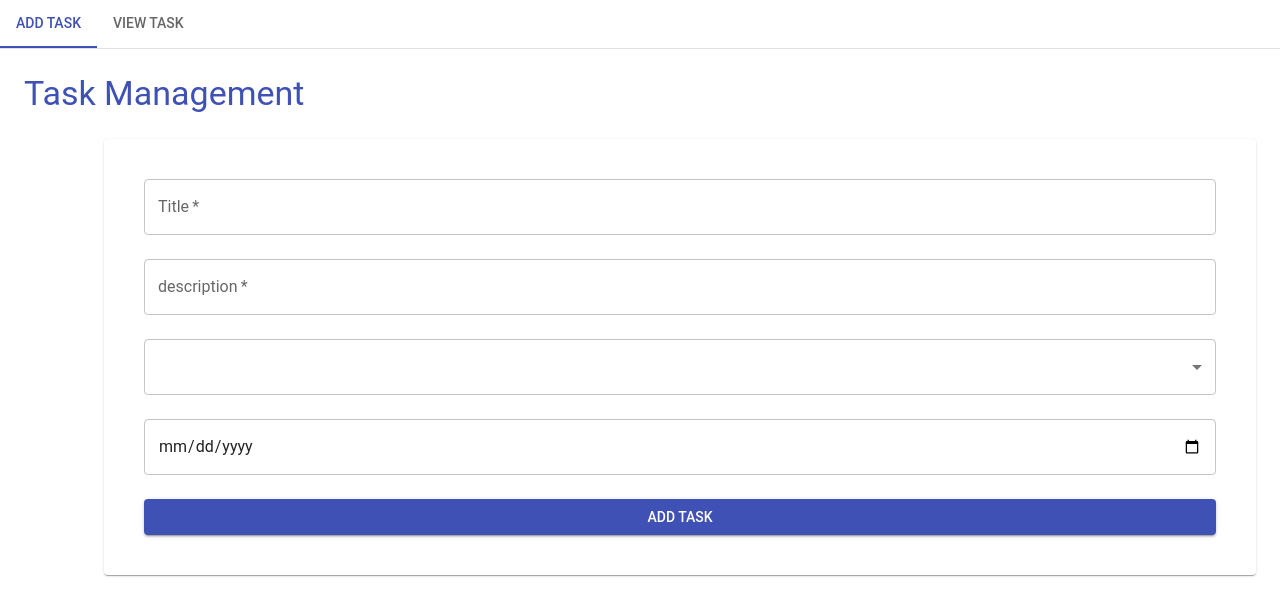
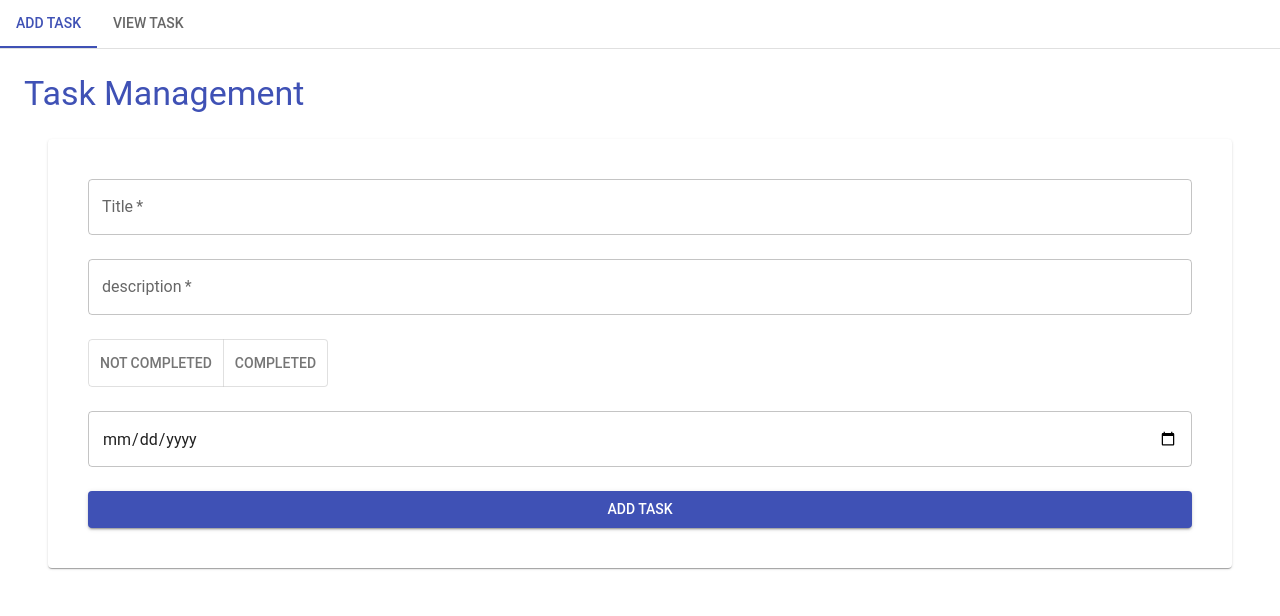
Before and after one commit to lakindulk/Assignment_OutClass, a React (Create React App) app: page / in a window 1280 px wide. Shown: the top 616 px of the page. Built offline with nearby package versions, Linux system fonts and the light colour scheme; the HTML template or start-up script is replaced by a standard one.

Commit message:
Alert added

```diff
--- a/src/Pages/ManageTask.js
+++ b/src/Pages/ManageTask.js
@@ -1,6 +1,6 @@
 import React, { useContext, useState } from "react";
 import PropTypes from 'prop-types';
-import { Typography, TextField, Box, Tab, Tabs, Card, Button, Select, MenuItem, InputLabel, Grid } from "@mui/material";
+import { Typography, TextField, Box, Tab, Tabs, Card, Button, Grid, Container, ToggleButton, ToggleButtonGroup } from "@mui/material";
 import Alert from '@mui/material/Alert';
 import { v4 as uuidv4 } from 'uuid';
 import { TaskContext } from '../contexts/ToDotask';
@@ -68,7 +68,7 @@ export default function ManageTask() {
         };
         addTask(newTask);
         console.log(tasks);
-        setAlertContent('New Task Added  |Click Me To Close|');
+        setAlertContent('New Task Added  | Click Me To Close |');
         setAlert(true);
         setTitle('');
         setDescription('');
@@ -88,7 +88,7 @@ export default function ManageTask() {
 
     const deleteTasks = (id) => {
         deleteTask(id);
-        setAlertContent('Task Removed  |Click Me To Close|');
+        setAlertContent('Task Removed  | Click Me To Close |');
         setAlert(true);
     };
 
@@ -98,7 +98,7 @@ export default function ManageTask() {
         }
         editTask(editedTask);
         setIsEditing(false);
-        setAlertContent('Task Edited Successfully  |Click Me To Close|');
+        setAlertContent('Task Edited Successfully  | Click Me To Close |');
         setAlert(true);
         setid('');
         setTitle('');
@@ -115,8 +115,10 @@ export default function ManageTask() {
                         setAlert(false);
                     }}
                     sx={{ mb: 2 }}
+                    style={{backgroundColor:'secondary'}}
                 >
-                    {alertContent}
+                   <Typography color="white">{alertContent}</Typography>
+
                 </Alert> : <></>}
                 <Box sx={{ width: '100%' }}>
                     <Box sx={{ borderBottom: 1, borderColor: 'divider' }}>
@@ -129,7 +131,9 @@ export default function ManageTask() {
                         <div className="bottom">
                             <Typography variant="h4" color='primary'> Task Management</Typography>
                         </div>
-                        <div className="mainCard">
+                        <div >
+                            <Container maxWidth="lm">
+
                                 <Card sx={{ maxWidth: 1300 }} >
                                     <div className="cardstyle">
                                         <form onSubmit={handleSubmit}>
@@ -161,20 +165,21 @@ export default function ManageTask() {
                                                     color="primary"
                                                 />
                                             </div>
+
                                             <div className="bottom">
+                                                <ToggleButtonGroup
+                                                    color="primary"
+                                                    value={status}
+                                                    exclusive
+                                                    onChange={(e) => setStatus(e.target.value)}
+                                                    aria-label="Platform"
+                                                >
+                                                    <ToggleButton value=" not completed">Not Completed</ToggleButton>
+                                                    <ToggleButton value="complete">Completed</ToggleButton>
 
-                                            <Select
-                                                id="status"
-                                                value={status}
-                                                onChange={(e) => setStatus(e.target.value)}
-                                                fullWidth
-                                            >
-                                                <InputLabel > Status</InputLabel>
+                                                </ToggleButtonGroup>
+                                            </div>
 
-                                                <MenuItem value="not completed">Not Completed</MenuItem >
-                                                <MenuItem value="completed">Completed</MenuItem >
-                                            </Select >
-                                        </div>
 
                                             <div className="bottom">
 
@@ -191,6 +196,7 @@ export default function ManageTask() {
                                         </form>
                                     </div>
                                 </Card>
+                            </Container>
                         </div>
 
                     </TabPanel>
@@ -199,7 +205,9 @@ export default function ManageTask() {
                             <Typography variant="h4" color='primary'> Manage Tasks</Typography>
                         </div>
                         {isEditing ? (
-                            <div className="mainCard">
+                            <div >
+                                <Container maxWidth="md">
+
                                     <Card >
                                         <div className="cardstyle">
                                             <Grid container spacing={2}>
@@ -222,18 +230,17 @@ export default function ManageTask() {
                                                 </Grid>
                                                 <Grid item xs={6}>
                                                     <div className="bottom">
+                                                        <ToggleButtonGroup
+                                                            color="primary"
+                                                            value={status}
+                                                            exclusive
+                                                            onChange={(e) => setStatus(e.target.value)}
+                                                            aria-label="Platform"
+                                                        >
+                                                            <ToggleButton value=" not completed">Not Completed</ToggleButton>
+                                                            <ToggleButton value="complete">Completed</ToggleButton>
 
-                                                    <Select
-                                                        id="status"
-                                                        value={status}
-                                                        onChange={(e) => setStatus(e.target.value)}
-                                                        fullWidth
-                                                    >
-                                                        <InputLabel > Status</InputLabel>
-
-                                                        <MenuItem value="not completed">Not Completed</MenuItem >
-                                                        <MenuItem value="completed">Completed</MenuItem >
-                                                    </Select >
+                                                        </ToggleButtonGroup>
                                                     </div>
                                                 </Grid>
                                                 <Grid item xs={6}>
@@ -271,13 +278,15 @@ export default function ManageTask() {
 
 
                                     </Card>
-
+                                </Container>
                             </div>
                         ) : (
                             <div>
                                 {tasks.map(tasks => {
                                     return (
-                                        <div className="mainCardnew" key={tasks.id}>
+                                        <div key={tasks.id}>
+                                            <Container maxWidth="lg">
+                                                <div className="mainCardnew">
                                                     <Card
                                                         sx={{ maxWidth: 700 }}
 
@@ -291,6 +300,7 @@ export default function ManageTask() {
                                                             <Typography variant="h6" color='primary'>Due Date: {tasks.dueDate}</Typography>
 
 
+                                                            <Container >
                                                                 <div className="cardsbutton">
                                                                     <Button variant="contained" color="secondary"
 
@@ -300,8 +310,13 @@ export default function ManageTask() {
                                                                         onClick={() => handleEdit(tasks.id, tasks.title, tasks.description, tasks.status, tasks.dueDate)}>Edit</Button>
                                                                 </div>
 
+                                                            </Container>
+
                                                         </div>
                                                     </Card>
+                                                </div>
+
+                                            </Container>
                                         </div>
                                     );
                                 })}
--- a/src/Pages/main.css
+++ b/src/Pages/main.css
@@ -26,10 +26,14 @@
 }
 
 .cardsbutton{
-    padding-left: 25vh ;
-    padding-top: 5px;
-    padding-bottom: 5px;
+
     float: right;
     padding-right: 3px;
+    padding-bottom: 6px;
 
 }
+
+.fontc{
+    color: '#FFFFFF';
+    background-color: 'red';
+}
--- a/src/theme.js
+++ b/src/theme.js
@@ -15,7 +15,10 @@ typography : {
 
 	fontFamily : ['Roboto']
 },
-
+Alert:{
+  color: "#ffffff",
+    backgroundColor: "#000000"
+}
 });
 
 export default theme;
```
Lines whose indentation alone changed are shown as unchanged.
